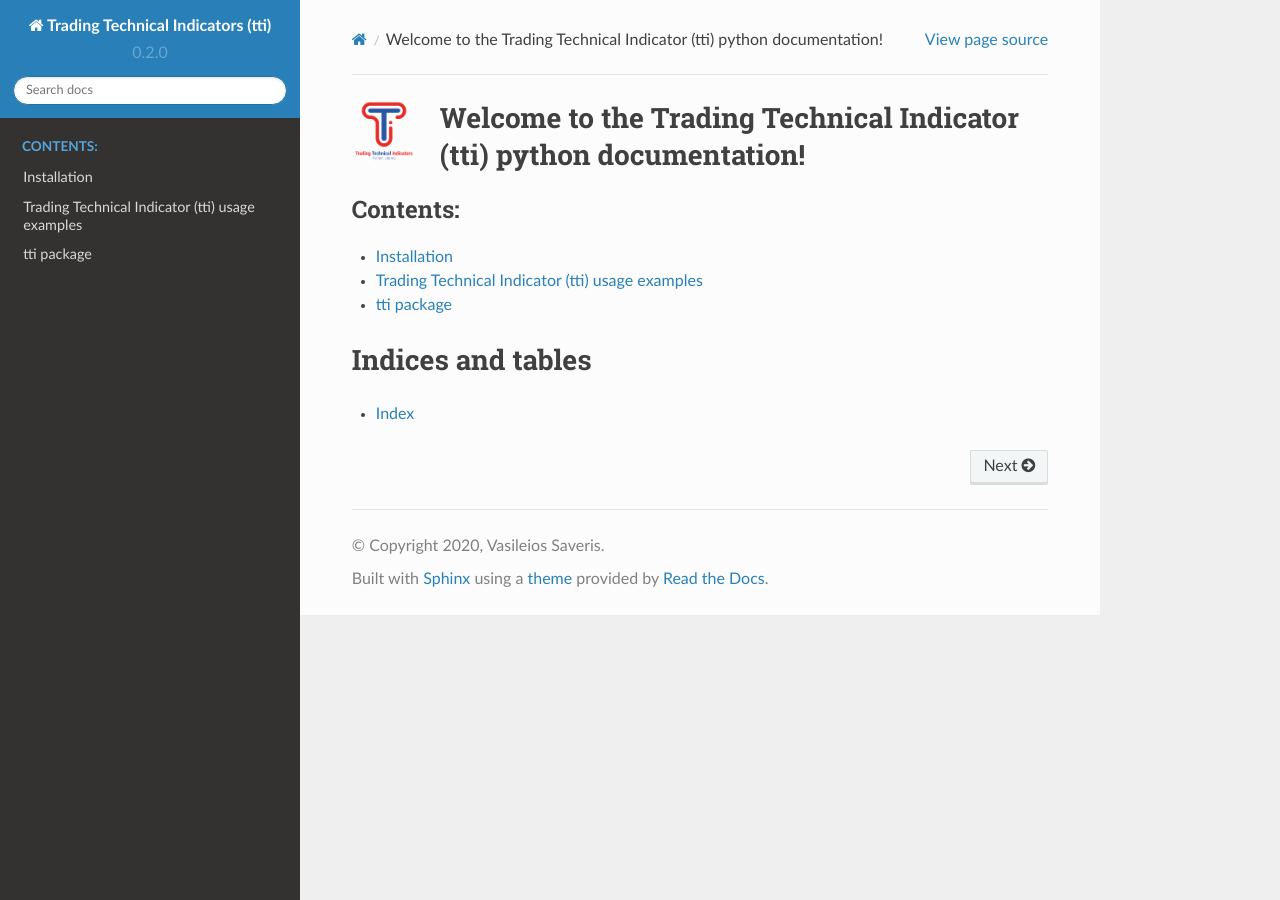
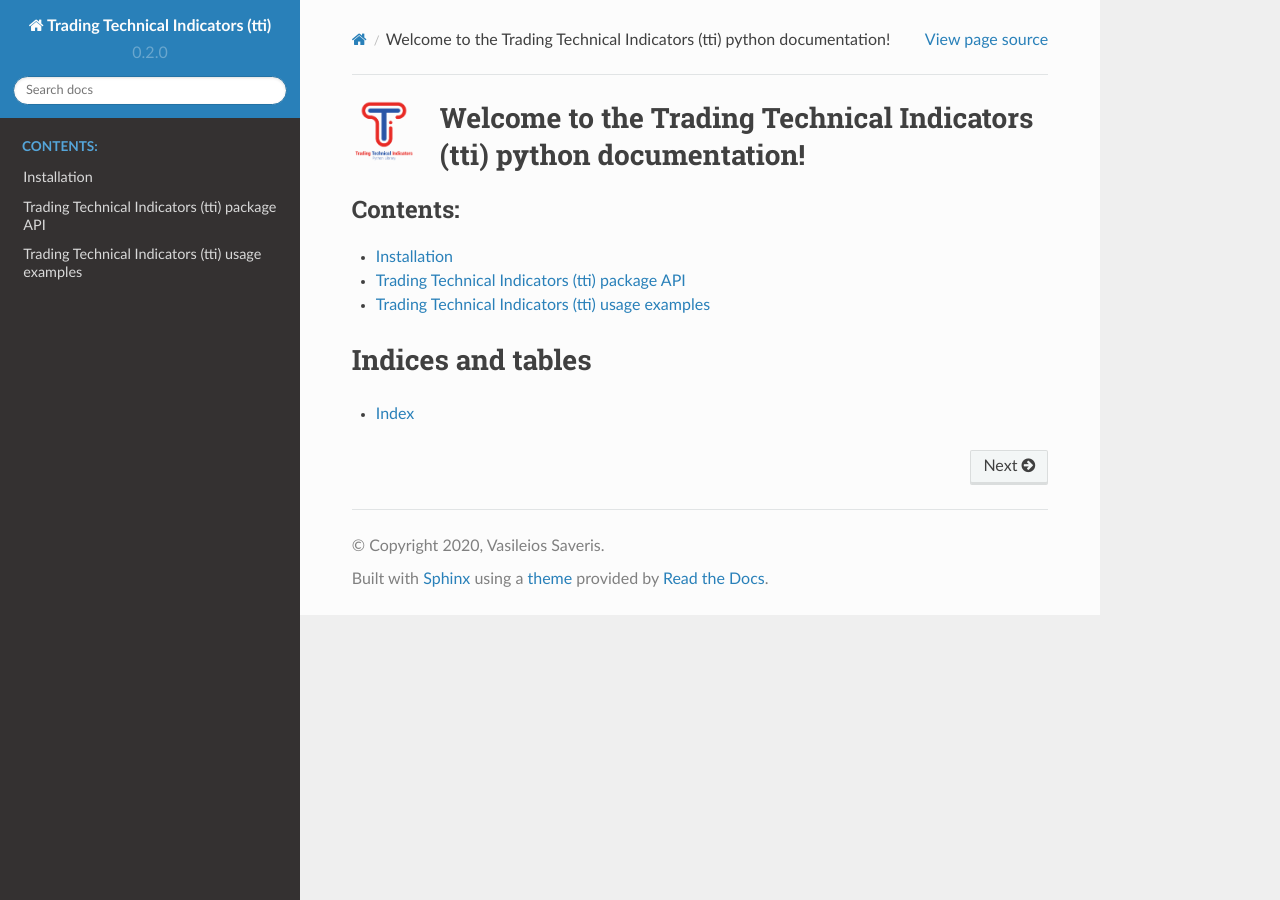
Before and after one commit to vsaveris/trading-technical-indicators, a Sphinx documentation site: the page built from docs/source/index.rst, in a window 1280 px wide. Built offline with Sphinx 7.4.7 and the Read the Docs theme 2.0.0, drawn with Linux system fonts in a browser that asks for light colours.

Commit message:
chore: Documentation for the new release reviewed.
Updates in the documentation and local preview, prior to the new
release. Releated to the issue #13.

```diff
--- a/docs/source/examples.rst
+++ b/docs/source/examples.rst
@@ -1,5 +1,5 @@
-Trading Technical Indicator (tti) usage examples
-================================================
+Trading Technical Indicators (tti) usage examples
+=================================================
 
 .. toctree::
    :maxdepth: 1
--- a/docs/source/index.rst
+++ b/docs/source/index.rst
@@ -11,16 +11,16 @@
     :target: https://www.trading-technical-indicators.org/
 
 
-Welcome to the Trading Technical Indicator (tti) python documentation!
-======================================================================
+Welcome to the Trading Technical Indicators (tti) python documentation!
+=======================================================================
 
 .. toctree::
    :maxdepth: 1
    :caption: Contents:
 
    installation
+   tti
    examples
-   tti
 
 
 Indices and tables
--- a/docs/source/tti.rst
+++ b/docs/source/tti.rst
@@ -1,5 +1,5 @@
-tti package
-===========
+Trading Technical Indicators (tti) package API
+==============================================
 
 .. toctree::
    :maxdepth: 4
--- a/tti/__init__.py
+++ b/tti/__init__.py
@@ -7,8 +7,10 @@ indicators from stocks data. The library provides an API for:
 * trading technical indicators value calculation
 * trading technical indicators graph preparation
 * trading signal calculation
+* trading simulation based on trading signals
+* prices direction prediction based on machine learning algorithms (not included in this release)
 
-For complete documentation see https://www.trading-technical-indicators.org/
+Project site is https://www.trading-technical-indicators.org/
 """
 
 from tti import indicators
```
Also changed, not shown: docs/source/tti.indicators.properties.rst (added, +21 -0 lines).
